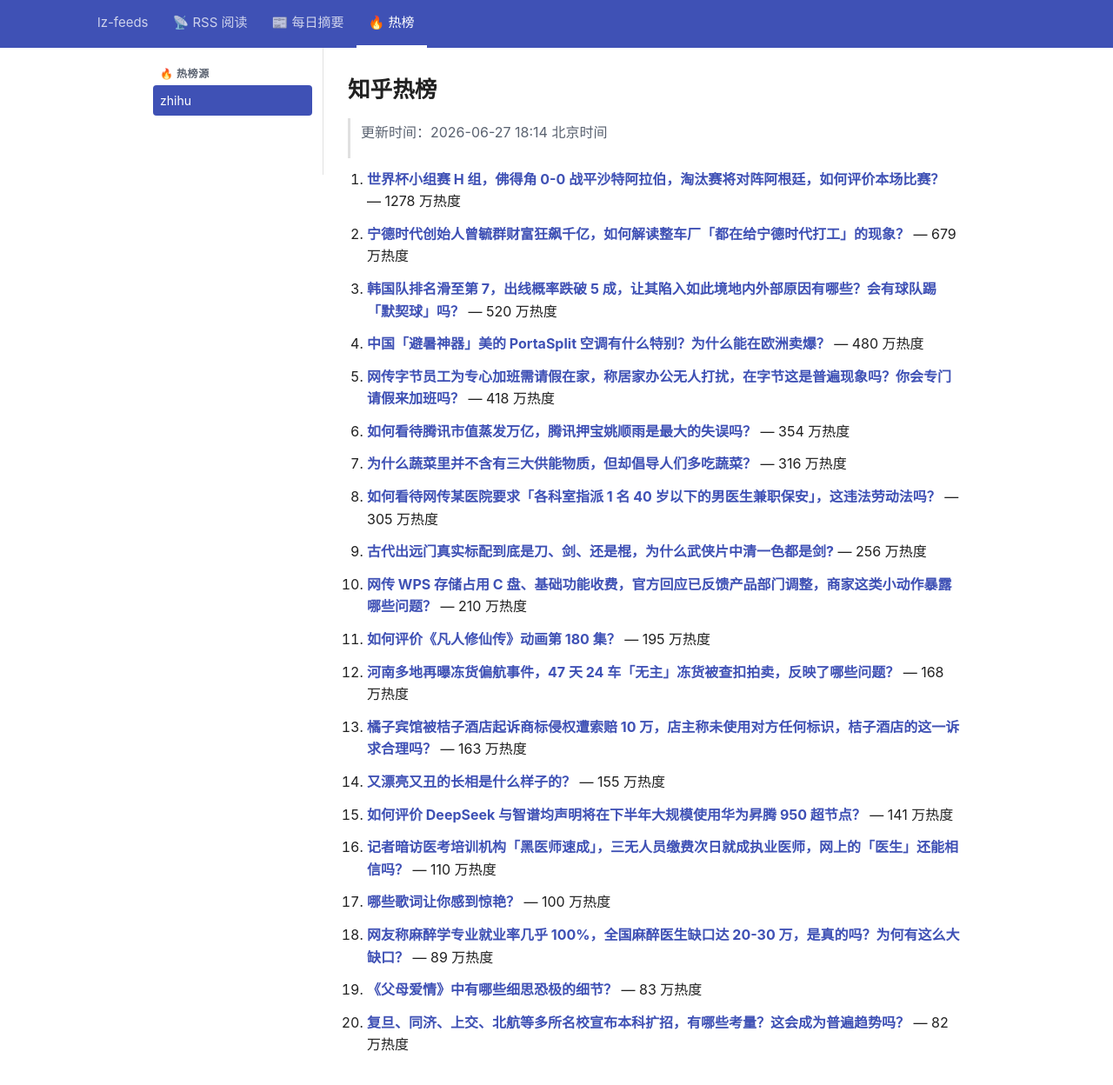
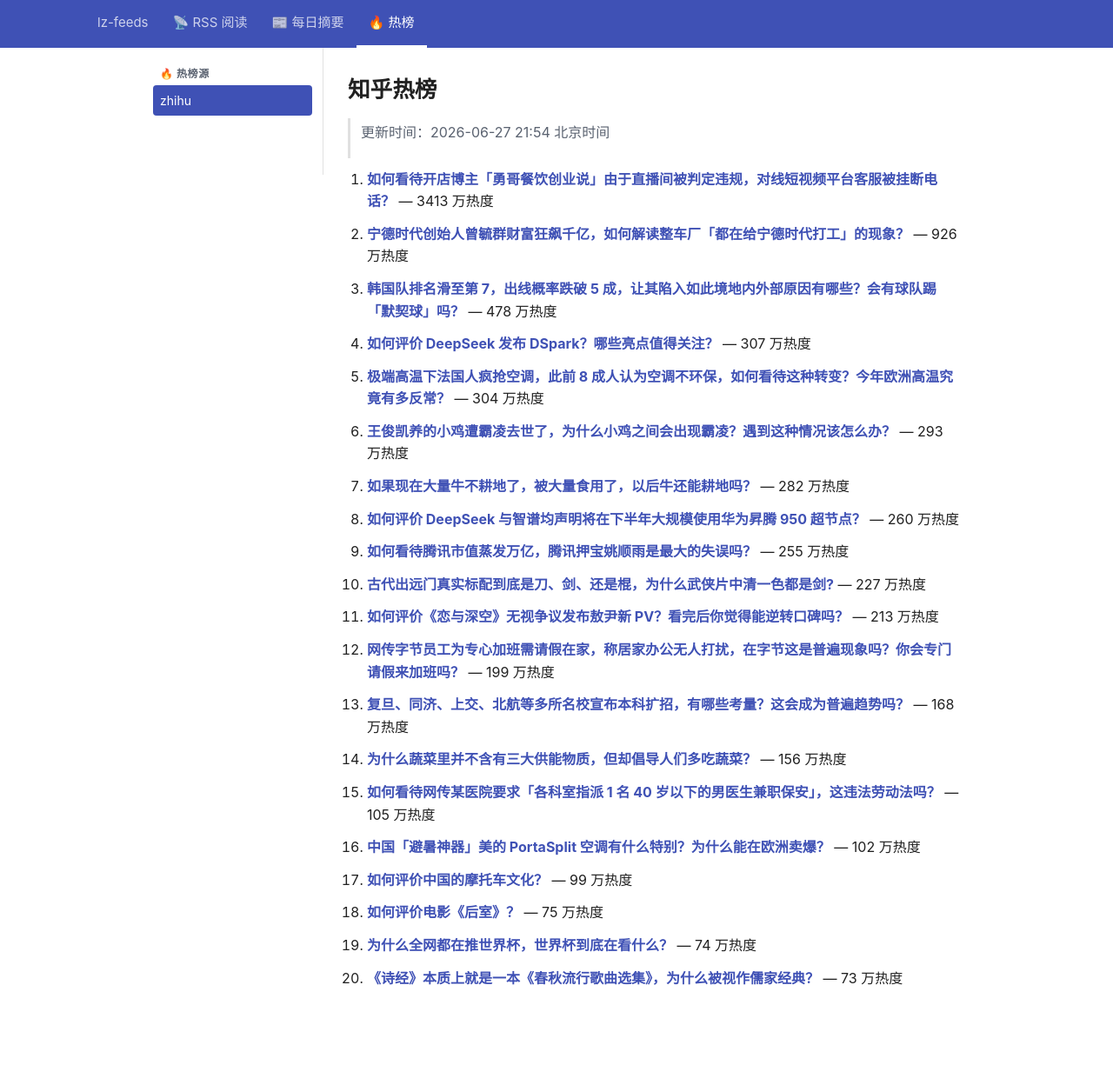
Before and after one commit to lizhang0101/lz-feeds, a Jekyll site: the page built from _hotlist/zhihu.md, in a window 1280 px wide and 1279 px high. Shown: the top 1248 px of the window at 87% size. Built offline with Jekyll 4.4.1, drawn with Linux system fonts in a browser that asks for light colours.

Commit message:
hotlist: 2026-06-27T13:54Z

```diff
--- a/_hotlist/zhihu.md
+++ b/_hotlist/zhihu.md
@@ -1,48 +1,48 @@
 ---
-updated: 2026-06-27 18:14 北京时间
+updated: 2026-06-27 21:54 北京时间
 count: 20
 ---
 
 # 知乎热榜
 
-> 更新时间：2026-06-27 18:14 北京时间
+> 更新时间：2026-06-27 21:54 北京时间
 
-1. **[世界杯小组赛 H 组，佛得角 0-0 战平沙特阿拉伯，淘汰赛将对阵阿根廷，如何评价本场比赛？](https://www.zhihu.com/question/2053875905722672839)** — 1278 万热度
+1. **[如何看待开店博主「勇哥餐饮创业说」由于直播间被判定违规，对线短视频平台客服被挂断电话？](https://www.zhihu.com/question/2054090943784133053)** — 3413 万热度
 
-2. **[宁德时代创始人曾毓群财富狂飙千亿，如何解读整车厂「都在给宁德时代打工」的现象？](https://www.zhihu.com/question/2053712124153696318)** — 679 万热度
+2. **[宁德时代创始人曾毓群财富狂飙千亿，如何解读整车厂「都在给宁德时代打工」的现象？](https://www.zhihu.com/question/2053712124153696318)** — 926 万热度
 
-3. **[韩国队排名滑至第 7，出线概率跌破 5 成，让其陷入如此境地内外部原因有哪些？会有球队踢「默契球」吗？](https://www.zhihu.com/question/2054113108080026604)** — 520 万热度
+3. **[韩国队排名滑至第 7，出线概率跌破 5 成，让其陷入如此境地内外部原因有哪些？会有球队踢「默契球」吗？](https://www.zhihu.com/question/2054113108080026604)** — 478 万热度
 
-4. **[中国「避暑神器」美的 PortaSplit 空调有什么特别？为什么能在欧洲卖爆？](https://www.zhihu.com/question/2053913023874430201)** — 480 万热度
+4. **[如何评价 DeepSeek 发布 DSpark？哪些亮点值得关注？](https://www.zhihu.com/question/2054255700407055156)** — 307 万热度
 
-5. **[网传字节员工为专心加班需请假在家，称居家办公无人打扰，在字节这是普遍现象吗？你会专门请假来加班吗？](https://www.zhihu.com/question/2053888577218372923)** — 418 万热度
+5. **[极端高温下法国人疯抢空调，此前 8 成人认为空调不环保，如何看待这种转变？今年欧洲高温究竟有多反常？](https://www.zhihu.com/question/2054168303250007375)** — 304 万热度
 
-6. **[如何看待腾讯市值蒸发万亿，腾讯押宝姚顺雨是最大的失误吗？](https://www.zhihu.com/question/2053153048579594094)** — 354 万热度
+6. **[王俊凯养的小鸡遭霸凌去世了，为什么小鸡之间会出现霸凌？遇到这种情况该怎么办？](https://www.zhihu.com/question/2053894059387610925)** — 293 万热度
 
-7. **[为什么蔬菜里并不含有三大供能物质，但却倡导人们多吃蔬菜？](https://www.zhihu.com/question/363302049)** — 316 万热度
+7. **[如果现在大量牛不耕地了，被大量食用了，以后牛还能耕地吗？](https://www.zhihu.com/question/2052472666637050066)** — 282 万热度
 
-8. **[如何看待网传某医院要求「各科室指派 1 名 40 岁以下的男医生兼职保安」，这违法劳动法吗？](https://www.zhihu.com/question/2053899208265053274)** — 305 万热度
+8. **[如何评价 DeepSeek 与智谱均声明将在下半年大规模使用华为昇腾 950 超节点？](https://www.zhihu.com/question/2050591443664779181)** — 260 万热度
 
-9. **[古代出远门真实标配到底是刀、剑、还是棍，为什么武侠片中清一色都是剑?](https://www.zhihu.com/question/6293223778)** — 256 万热度
+9. **[如何看待腾讯市值蒸发万亿，腾讯押宝姚顺雨是最大的失误吗？](https://www.zhihu.com/question/2053153048579594094)** — 255 万热度
 
-10. **[网传 WPS 存储占用 C 盘、基础功能收费，官方回应已反馈产品部门调整，商家这类小动作暴露哪些问题？](https://www.zhihu.com/question/2052171917809938898)** — 210 万热度
+10. **[古代出远门真实标配到底是刀、剑、还是棍，为什么武侠片中清一色都是剑?](https://www.zhihu.com/question/6293223778)** — 227 万热度
 
-11. **[如何评价《凡人修仙传》动画第 180 集？](https://www.zhihu.com/question/1970527801498108414)** — 195 万热度
+11. **[如何评价《恋与深空》无视争议发布敖尹新 PV？看完后你觉得能逆转口碑吗？](https://www.zhihu.com/question/2053843444007527814)** — 213 万热度
 
-12. **[河南多地再曝冻货偏航事件，47 天 24 车「无主」冻货被查扣拍卖，反映了哪些问题？](https://www.zhihu.com/question/2053747098000910141)** — 168 万热度
+12. **[网传字节员工为专心加班需请假在家，称居家办公无人打扰，在字节这是普遍现象吗？你会专门请假来加班吗？](https://www.zhihu.com/question/2053888577218372923)** — 199 万热度
 
-13. **[橘子宾馆被桔子酒店起诉商标侵权遭索赔 10 万，店主称未使用对方任何标识，桔子酒店的这一诉求合理吗？](https://www.zhihu.com/question/2052494780894896923)** — 163 万热度
+13. **[复旦、同济、上交、北航等多所名校宣布本科扩招，有哪些考量？这会成为普遍趋势吗？](https://www.zhihu.com/question/2049979083467880201)** — 168 万热度
 
-14. **[又漂亮又丑的长相是什么样子的？](https://www.zhihu.com/question/323389488)** — 155 万热度
+14. **[为什么蔬菜里并不含有三大供能物质，但却倡导人们多吃蔬菜？](https://www.zhihu.com/question/363302049)** — 156 万热度
 
-15. **[如何评价 DeepSeek 与智谱均声明将在下半年大规模使用华为昇腾 950 超节点？](https://www.zhihu.com/question/2050591443664779181)** — 141 万热度
+15. **[如何看待网传某医院要求「各科室指派 1 名 40 岁以下的男医生兼职保安」，这违法劳动法吗？](https://www.zhihu.com/question/2053899208265053274)** — 105 万热度
 
-16. **[记者暗访医考培训机构「黑医师速成」，三无人员缴费次日就成执业医师，网上的「医生」还能相信吗？](https://www.zhihu.com/question/2053570074431248142)** — 110 万热度
+16. **[中国「避暑神器」美的 PortaSplit 空调有什么特别？为什么能在欧洲卖爆？](https://www.zhihu.com/question/2053913023874430201)** — 102 万热度
 
-17. **[哪些歌词让你感到惊艳？](https://www.zhihu.com/question/20304307)** — 100 万热度
+17. **[如何评价中国的摩托车文化？](https://www.zhihu.com/question/357134927)** — 99 万热度
 
-18. **[网友称麻醉学专业就业率几乎 100%，全国麻醉医生缺口达 20-30 万，是真的吗？为何有这么大缺口？](https://www.zhihu.com/question/2053508684374979101)** — 89 万热度
+18. **[如何评价电影《后室》？](https://www.zhihu.com/question/2053629300969059817)** — 75 万热度
 
-19. **[《父母爱情》中有哪些细思恐极的细节？](https://www.zhihu.com/question/265264998)** — 83 万热度
+19. **[为什么全网都在推世界杯，世界杯到底在看什么？](https://www.zhihu.com/question/567962973)** — 74 万热度
 
-20. **[复旦、同济、上交、北航等多所名校宣布本科扩招，有哪些考量？这会成为普遍趋势吗？](https://www.zhihu.com/question/2049979083467880201)** — 82 万热度
+20. **[《诗经》本质上就是一本《春秋流行歌曲选集》，为什么被视作儒家经典？](https://www.zhihu.com/question/1896931501800679169)** — 73 万热度
```
